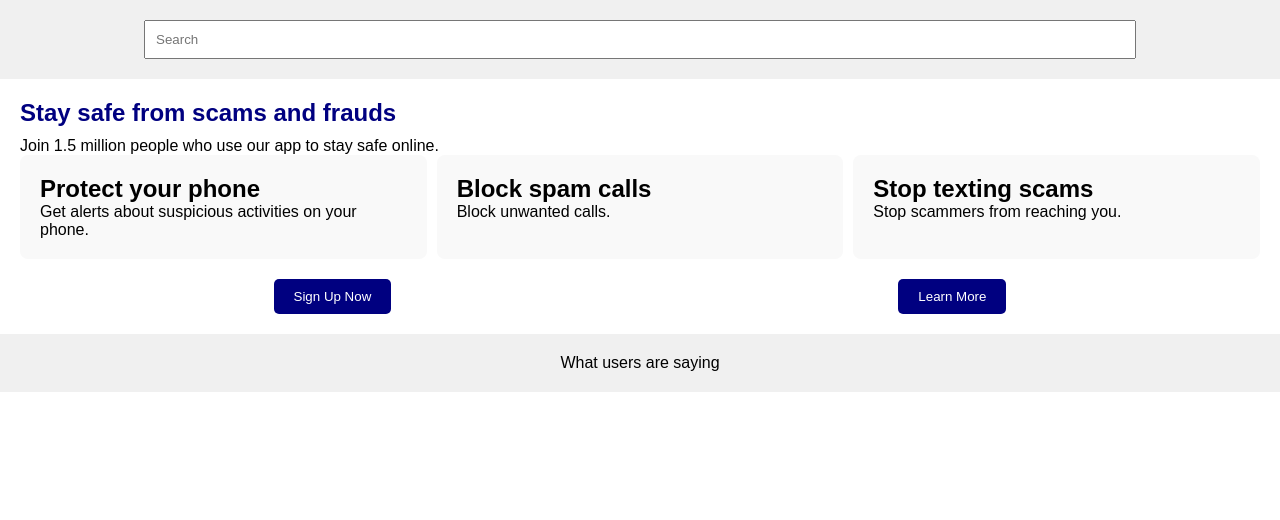
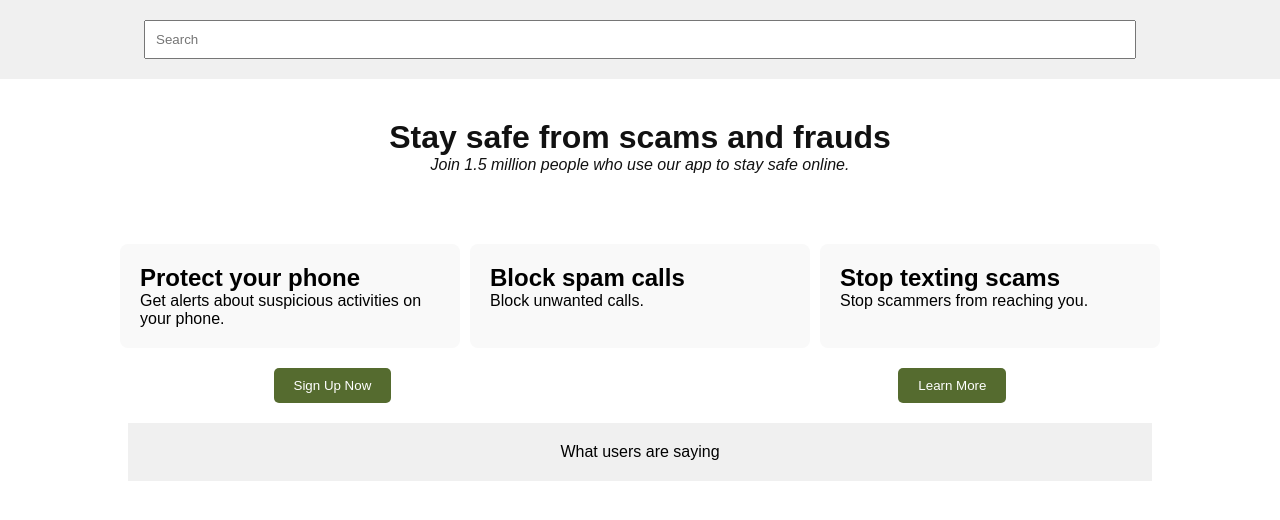
Before and after one commit to joysarangng/sayknowtoscams, a plain HTML site: page index.html in a window 1280 px wide. Drawn offline with Linux system fonts and the light colour scheme.

Commit message:
cleaned up html & css

```diff
--- a/style.css
+++ b/style.css
@@ -24,16 +24,28 @@ main {
   padding: 20px;
 }
 
+.hero {
+  color: #111111;
+  text-align: center;
+  padding: 20px;
+  margin-bottom: 50px;
+}
+
 .hero h1 {
-  font-size: 24px;
-  color: navy;
-  margin-bottom: 10px;
+  font-size: 24pt;
+}
+
+.hero p {
+  font-size: 12pt;
+  font-style: italic;
 }
 
 .features {
   display: grid;
   grid-template-columns: repeat(3, 1fr);
   gap: 10px;
+  padding-right: 100px;
+  padding-left: 100px;
 }
 
 .feature {
@@ -50,7 +62,7 @@ main {
 
 button {
   padding: 10px 20px;
-  background-color: navy;
+  background-color: darkolivegreen;
   color: white;
   border: none;
   border-radius: 5px;
@@ -59,6 +71,9 @@ button {
 
 footer {
   padding: 20px;
+  width: 80%;
+  margin: 0 auto;
   text-align: center;
   background-color: #f0f0f0;
+  position: relative;
 }
```
